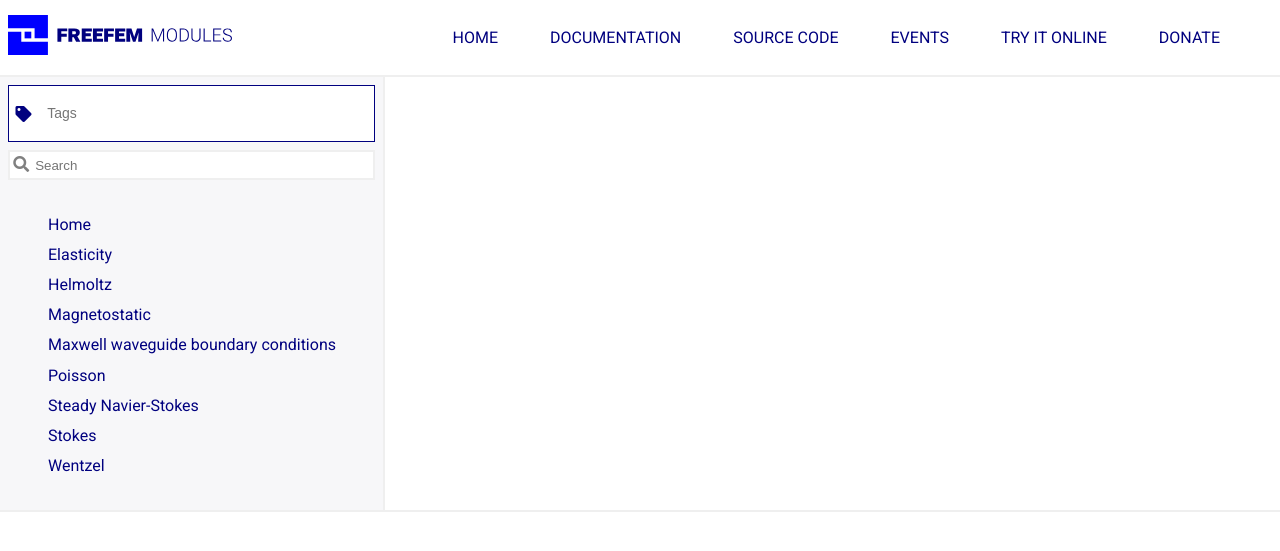
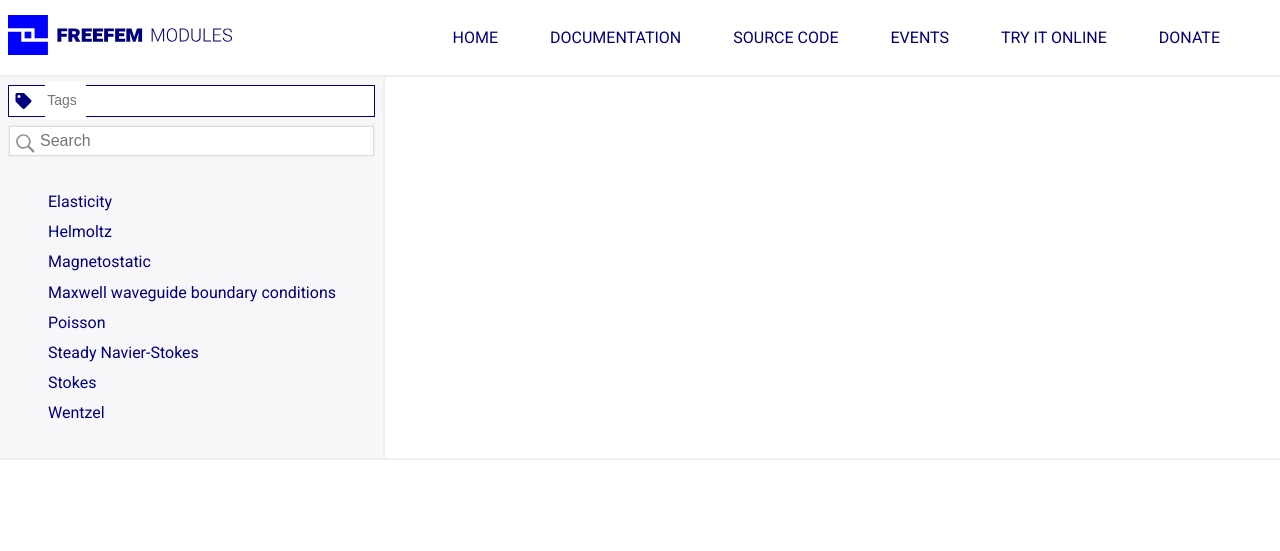
Before and after one commit to FreeFem/FreeFem-modules2, a Jekyll site: the page built from index.md, in a window 1280 px wide. Shown: the top 551 px of the page. Built offline with Jekyll 4.4.1, drawn with Linux system fonts in a browser that asks for light colours.

Commit message:
search update

```diff
--- a/_includes/head.html
+++ b/_includes/head.html
@@ -9,6 +9,7 @@
 	<!-- Include Choices CSS -->
 	<link rel="stylesheet" href="{{ site.url }}{{ site.baseurl }}/css/choices.min.css">
 	<script src="{{ site.url }}{{ site.baseurl }}/js/moduleCategories.js"></script>
+	<script src="{{ site.url }}{{ site.baseurl }}/js/moduleSearch.js"></script>
 	<script src="{{ site.url }}{{ site.baseurl }}/js/fetchModule.js"></script>
 	<title>{{ page.title }}</title>
 </head>
--- a/_layouts/index.html
+++ b/_layouts/index.html
@@ -21,15 +21,16 @@
               </div>
 
               <div class="searchArea">
-                <label>
-                  <i class="fas fa-search"></i>
-                  <input type="search" placeholder="Search">
-                </label>
+                <div class="search">
+                  <label>
+                    <svg height="28px" width="28px" version="1.1" viewBox="0 0 28 28" xmlns="http://www.w3.org/2000/svg" xmlns:sketch="http://www.bohemiancoding.com/sketch/ns" xmlns:xlink="http://www.w3.org/1999/xlink"><title/><desc/><defs/><g fill="none" fill-rule="evenodd" id="Page-1" stroke="none" stroke-width="1"><g fill="#929292" id="icon-111-search"><path d="M19.4271164,21.4271164 C18.0372495,22.4174803 16.3366522,23 14.5,23 C9.80557939,23 6,19.1944206 6,14.5 C6,9.80557939 9.80557939,6 14.5,6 C19.1944206,6 23,9.80557939 23,14.5 C23,16.3366522 22.4174803,18.0372495 21.4271164,19.4271164 L27.0119176,25.0119176 C27.5621186,25.5621186 27.5575313,26.4424687 27.0117185,26.9882815 L26.9882815,27.0117185 C26.4438648,27.5561352 25.5576204,27.5576204 25.0119176,27.0119176 L19.4271164,21.4271164 L19.4271164,21.4271164 Z M14.5,21 C18.0898511,21 21,18.0898511 21,14.5 C21,10.9101489 18.0898511,8 14.5,8 C10.9101489,8 8,10.9101489 8,14.5 C8,18.0898511 10.9101489,21 14.5,21 L14.5,21 Z" id="search"/></g></g></svg>
+                    <input type="search" placeholder="Search" onInput="onSearch(event)" />
+                  </label>
+                </div>
               </div>
 
               <div class="modulesList" id="modulesList">
                 <ul id="menu">
-                  <li><a href="{{ site.url }}{{ site.baseurl }}/">Home</a></li>
                   {% for module in site.modules %}
                   <li>
                     <a href="#" onclick="fetchModule(event, '{{ site.url }}{{ site.baseurl }}{{ module.url}}', '{{ module.title }}')">
--- a/css/style.css
+++ b/css/style.css
@@ -104,11 +104,12 @@
 /** CATEGORIES TAGS **/
 #sideNavigation .categoriesArea {
   background-color: #FFF;
-  border: 1px solid #00007F;
+  border: 0.0625rem solid #00007F;
   display: flex;
   flex-direction: row;
   align-items: center;
   margin: .5rem;
+  height: 1.875rem;
 }
 
 #sideNavigation .categoriesArea i {
@@ -119,17 +120,34 @@
 /** SEARCH AREA **/
 #sideNavigation .searchArea {
   margin: .5rem;
-  padding: .2rem;
   background-color: #FFF;
-  border: 0.125rem solid #EFEFEF;
+  border: 0.0625rem solid #EFEFEF;
+  height: 1.875rem;
 }
 
 #sideNavigation .searchArea i {
   color: grey;
 }
 
-#sideNavigation .searchArea input {
-  border: none !important;
+#sideNavigation .search label {
+    display: flex;
+    flex-direction: row;
+    align-items: center;
+    position: relative;
+}
+
+#sideNavigation .search input {
+  padding: 5px 5px 5px 30px;
+  flex: 1 1 auto;
+  font-size: 1em;
+  border: 1px solid #ddd;
+  color: #222;
+  background-color: white;
+}
+
+#sideNavigation .search svg {
+    height: 24px;
+    position: absolute;
 }
 
 /** MODULES LIST **/
--- a/js/moduleCategories.js
+++ b/js/moduleCategories.js
@@ -44,10 +44,10 @@
       categories.splice(index, 1)
   }
 
-  toogleCategories()
+  toggleCategories()
 }
 
-toogleCategories = () => {
+toggleCategories = () => {
   for (let i = 0; i < menu.children.length; i++) {
     const module = menu.children[i]
     if (module.children[0].innerHTML.includes("Home")) {
--- /dev/null
+++ b/js/moduleSearch.js
@@ -0,0 +1,22 @@
+onSearch = (event) => {
+  let text = event.target.value
+
+/*
+  if (text.length === 0) {
+    toggleCategories()
+    return
+  }
+*/
+  text = text.toLowerCase()
+
+  for (let i = 0; i < menu.children.length; i++) {
+    const module = menu.children[i]
+    let name = module.children[0].innerHTML
+    name = name.toLowerCase()
+
+    if (!name.includes(text))
+      module.style.display = 'none'
+    else
+      module.style.display = null;
+  }
+}
```
